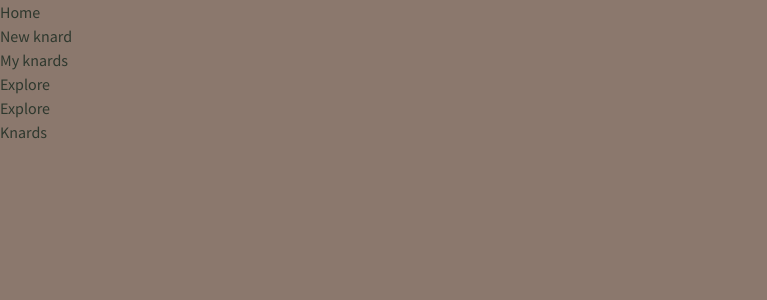
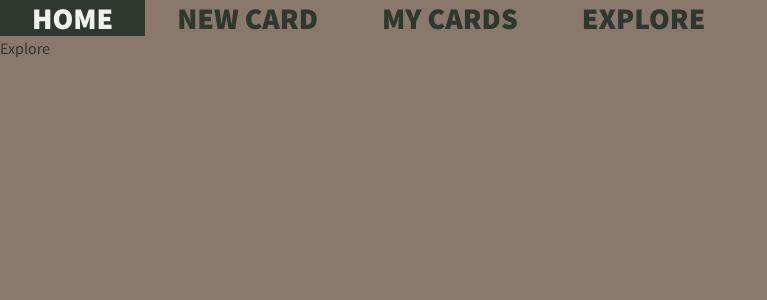
Before and after one commit to ilibman/knards, a React (Create React App) app in the folder frontend/: page /explore in a window 1280 px wide. Shown: the top 300 px of the page, without its empty margins (0-767 px from the left). Built offline with nearby package versions, Linux system fonts and the light colour scheme.

Commit message:
basic header implemented

```diff
--- a/frontend/src/components/Footer.jsx
+++ b/frontend/src/components/Footer.jsx
@@ -1,7 +1,6 @@
 export default function Footer() {
   return (
     <>
-      <div>Knards</div>
     </>
   );
 }
--- a/frontend/src/components/Header.jsx
+++ b/frontend/src/components/Header.jsx
@@ -1,24 +1,127 @@
-import { Link } from 'react-router-dom';
+import React, { useState, useEffect } from 'react';
+import { Link, useLocation } from 'react-router-dom';
+import * as Dialog from '@radix-ui/react-dialog';
+import { RxHamburgerMenu, RxCross2 } from 'react-icons/rx';
+import './Header.scss';
 
 export default function Header() {
+  const [mobileMenuOpen, setMobileMenuOpen] = useState(false);
+  const { pathname } = useLocation();
+
+  useEffect(() => {
+    setMobileMenuOpen(false);
+  }, [pathname]);
+
+  useEffect(() => {
+    document.body.className = 'overflow-auto';
+
+    if (mobileMenuOpen) {
+      document.body.className = 'overflow-hidden';
+    } else {
+      document.body.className = 'overflow-auto';
+    }
+  }, [mobileMenuOpen]);
+
   return (
-    <>
-      <nav>
-        <ul>
-          <li>
-            <Link to={'/'}>Home</Link>
-          </li>
-          <li>
-            <Link to={'new'}>New knard</Link>
-          </li>
-          <li>
-            <Link to={'list'}>My knards</Link>
-          </li>
-          <li>
-            <Link to={'explore'}>Explore</Link>
-          </li>
-        </ul>
+    <header>
+      <nav aria-label="Global">
+        <div className="flex justify-end my-2 mx-3 md:hidden">
+          <button
+            type="button"
+            onClick={() => setMobileMenuOpen(true)}
+          >
+            <span className="sr-only">
+              Open mobile menu
+            </span>
+            <RxHamburgerMenu
+              className="h-8 w-8 stroke-1 stroke-black"
+              aria-hidden="true"
+            />
+          </button>
+        </div>
+        <div className="hidden md:flex">
+          <Link
+            className="px-8
+              text-black font-base text-3xl font-extrabold uppercase
+              hover:text-white hover:bg-black"
+            to={'/'}
+          >
+            Home
+          </Link>
+          <Link
+            className="px-8
+              text-black font-base text-3xl font-extrabold uppercase
+              hover:text-white hover:bg-black"
+            to={'new'}
+          >
+            New card
+          </Link>
+          <Link
+            className="px-8
+              text-black font-base text-3xl font-extrabold uppercase
+              hover:text-white hover:bg-black"
+            to={'list'}
+          >
+            My cards
+          </Link>
+          <Link
+            className="px-8
+              text-black font-base text-3xl font-extrabold uppercase
+              hover:text-white hover:bg-black"
+            to={'explore'}
+          >
+            Explore
+          </Link>
+        </div>
       </nav>
-    </>
+      <Dialog.Root
+        className="md:hidden"
+        open={mobileMenuOpen}
+        onOpenChange={setMobileMenuOpen}
+      >
+        <Dialog.Portal>
+          <Dialog.Content className="fixed top-0 left-0 w-full h-full bg-brown">
+            <div className="flex pt-1 px-3">
+              <nav
+                className="flex flex-col justify-center w-full space-y-8"
+                aria-label="Global"
+              >
+                <Link
+                  className="text-black font-base text-6xl font-bold uppercase"
+                  to={'/'}
+                >
+                  Home
+                </Link>
+                <Link
+                  className="text-black font-base text-6xl font-bold uppercase"
+                  to={'new'}
+                >
+                  New card
+                </Link>
+                <Link
+                  className="text-black font-base text-6xl font-bold uppercase"
+                  to={'list'}
+                >
+                  My cards
+                </Link>
+                <Link
+                  className="text-black font-base text-6xl font-bold uppercase"
+                  to={'explore'}
+                >
+                  Explore
+                </Link>
+              </nav>
+            </div>
+            <Dialog.Close
+              className="absolute top-1 right-1 inline-flex
+                items-center justify-center p-1
+                focus:outline-none"
+            >
+              <RxCross2 className="h-8 w-8 stroke-1 stroke-black" />
+            </Dialog.Close>
+          </Dialog.Content>
+        </Dialog.Portal>
+      </Dialog.Root>
+    </header>
   );
 }
```
Also changed, not shown: frontend/src/components/Header.scss (added).
